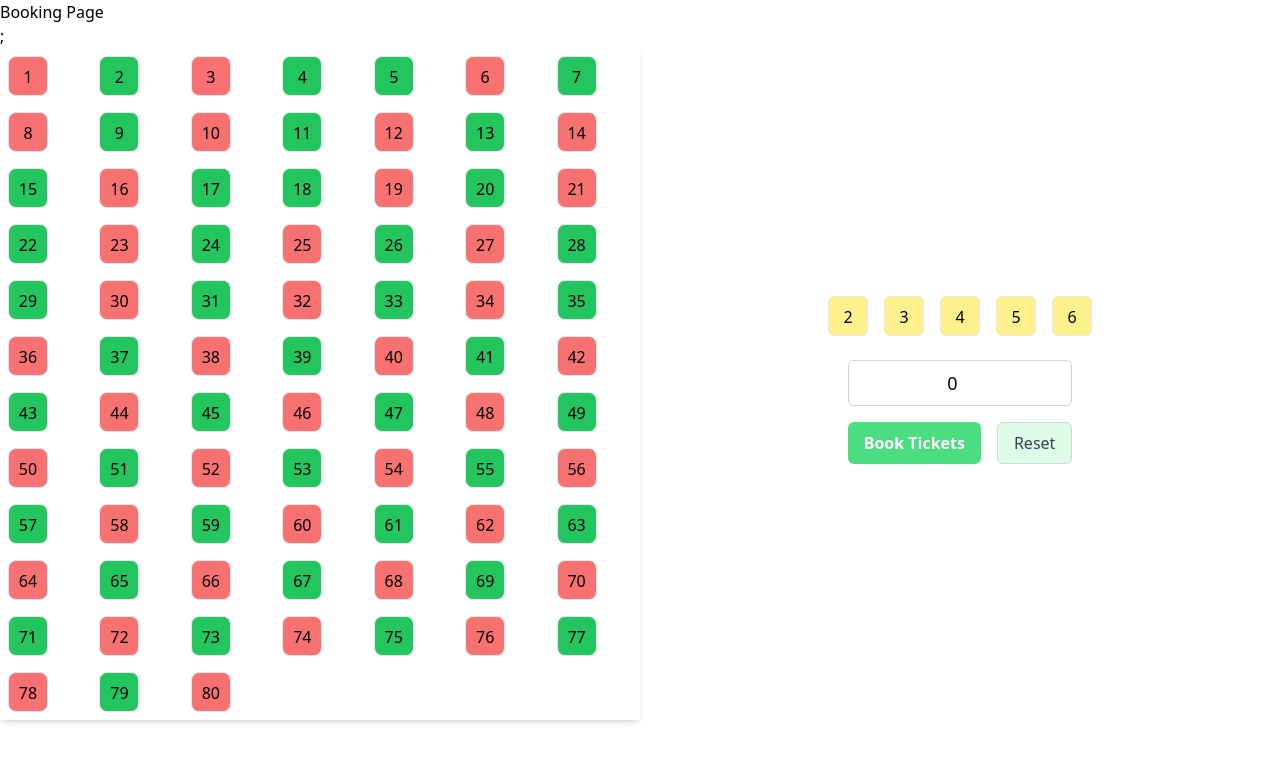
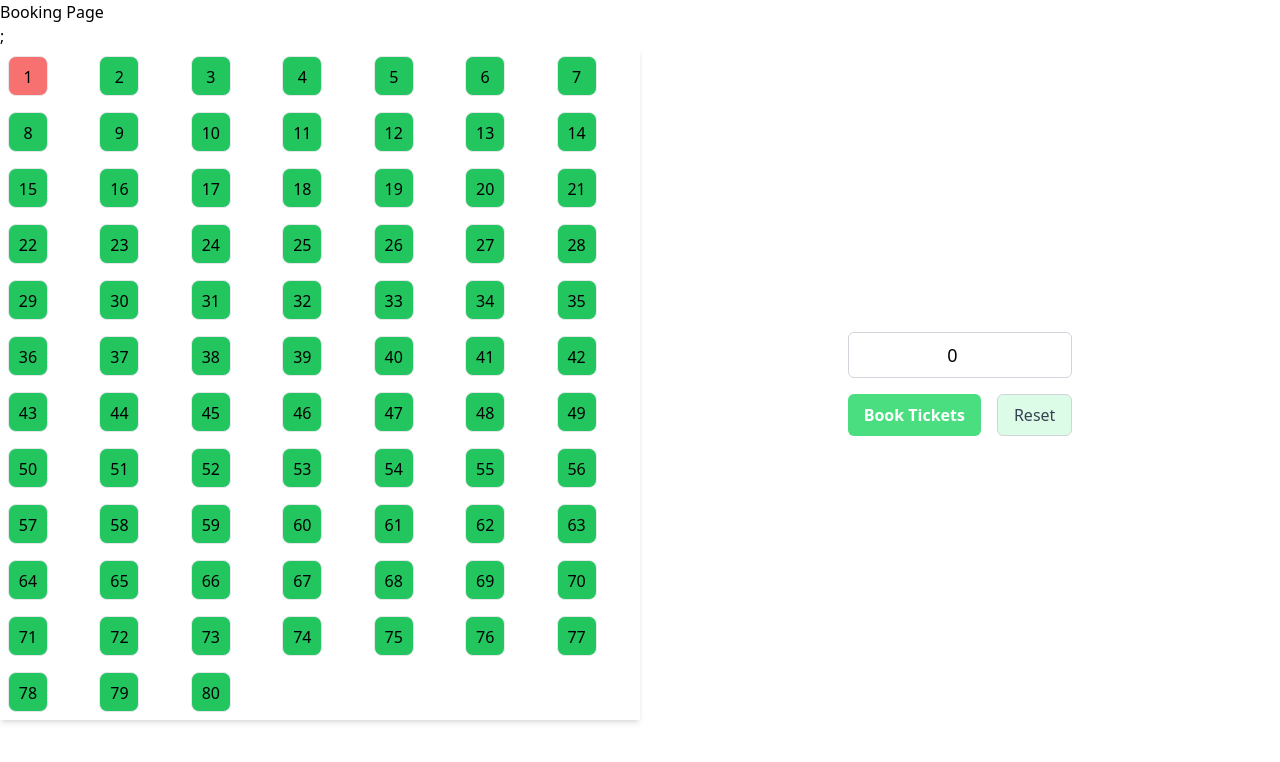
Before and after one commit to RakeshChoudhary29/TicketBookingAssignment, a React (Vite) app: page / in a window 1280 px wide. Shown: the top 762 px of the page. Built offline with nearby package versions, Linux system fonts and the light colour scheme.

Commit message:
assigning nearby seats using DFS traversal

```diff
--- a/src/components/BookingPage.tsx
+++ b/src/components/BookingPage.tsx
@@ -14,115 +14,243 @@ const BookingPage = () => {
       userId: "5f4dcc3b5aa765d61d8327deb882cf99",
     },
     { seatNumber: 2, isBooked: false, userId: null },
-    { seatNumber: 3, isBooked: true, userId: "60b8d6c9f1d2c45f5d2d4b8c" },
+    { seatNumber: 3, isBooked: false, userId: "60b8d6c9f1d2c45f5d2d4b8c" },
     { seatNumber: 4, isBooked: false, userId: null },
     { seatNumber: 5, isBooked: false, userId: null },
-    { seatNumber: 6, isBooked: true, userId: "60b8d6c9f1d2c45f5d2d4b8d" },
+    { seatNumber: 6, isBooked: false, userId: "60b8d6c9f1d2c45f5d2d4b8d" },
     { seatNumber: 7, isBooked: false, userId: null },
-    { seatNumber: 8, isBooked: true, userId: "60b8d6c9f1d2c45f5d2d4b8e" },
+    { seatNumber: 8, isBooked: false, userId: "60b8d6c9f1d2c45f5d2d4b8e" },
     { seatNumber: 9, isBooked: false, userId: null },
-    { seatNumber: 10, isBooked: true, userId: "60b8d6c9f1d2c45f5d2d4b8f" },
+    { seatNumber: 10, isBooked: false, userId: "60b8d6c9f1d2c45f5d2d4b8f" },
     { seatNumber: 11, isBooked: false, userId: null },
-    { seatNumber: 12, isBooked: true, userId: "60b8d6c9f1d2c45f5d2d4b90" },
+    { seatNumber: 12, isBooked: false, userId: "60b8d6c9f1d2c45f5d2d4b90" },
     { seatNumber: 13, isBooked: false, userId: null },
-    { seatNumber: 14, isBooked: true, userId: "60b8d6c9f1d2c45f5d2d4b91" },
+    { seatNumber: 14, isBooked: false, userId: "60b8d6c9f1d2c45f5d2d4b91" },
     { seatNumber: 15, isBooked: false, userId: null },
-    { seatNumber: 16, isBooked: true, userId: "60b8d6c9f1d2c45f5d2d4b92" },
+    { seatNumber: 16, isBooked: false, userId: "60b8d6c9f1d2c45f5d2d4b92" },
     { seatNumber: 17, isBooked: false, userId: null },
     { seatNumber: 18, isBooked: false, userId: null },
-    { seatNumber: 19, isBooked: true, userId: "60b8d6c9f1d2c45f5d2d4b93" },
+    { seatNumber: 19, isBooked: false, userId: "60b8d6c9f1d2c45f5d2d4b93" },
     { seatNumber: 20, isBooked: false, userId: null },
-    { seatNumber: 21, isBooked: true, userId: "60b8d6c9f1d2c45f5d2d4b94" },
+    { seatNumber: 21, isBooked: false, userId: "60b8d6c9f1d2c45f5d2d4b94" },
     { seatNumber: 22, isBooked: false, userId: null },
-    { seatNumber: 23, isBooked: true, userId: "60b8d6c9f1d2c45f5d2d4b95" },
+    { seatNumber: 23, isBooked: false, userId: "60b8d6c9f1d2c45f5d2d4b95" },
     { seatNumber: 24, isBooked: false, userId: null },
-    { seatNumber: 25, isBooked: true, userId: "60b8d6c9f1d2c45f5d2d4b96" },
+    { seatNumber: 25, isBooked: false, userId: "60b8d6c9f1d2c45f5d2d4b96" },
     { seatNumber: 26, isBooked: false, userId: null },
-    { seatNumber: 27, isBooked: true, userId: "60b8d6c9f1d2c45f5d2d4b97" },
+    { seatNumber: 27, isBooked: false, userId: "60b8d6c9f1d2c45f5d2d4b97" },
     { seatNumber: 28, isBooked: false, userId: null },
     { seatNumber: 29, isBooked: false, userId: null },
-    { seatNumber: 30, isBooked: true, userId: "60b8d6c9f1d2c45f5d2d4b98" },
+    { seatNumber: 30, isBooked: false, userId: "60b8d6c9f1d2c45f5d2d4b98" },
     { seatNumber: 31, isBooked: false, userId: null },
-    { seatNumber: 32, isBooked: true, userId: "60b8d6c9f1d2c45f5d2d4b99" },
+    { seatNumber: 32, isBooked: false, userId: "60b8d6c9f1d2c45f5d2d4b99" },
     { seatNumber: 33, isBooked: false, userId: null },
-    { seatNumber: 34, isBooked: true, userId: "60b8d6c9f1d2c45f5d2d4ba0" },
+    { seatNumber: 34, isBooked: false, userId: "60b8d6c9f1d2c45f5d2d4ba0" },
     { seatNumber: 35, isBooked: false, userId: null },
-    { seatNumber: 36, isBooked: true, userId: "60b8d6c9f1d2c45f5d2d4ba1" },
+    { seatNumber: 36, isBooked: false, userId: "60b8d6c9f1d2c45f5d2d4ba1" },
     { seatNumber: 37, isBooked: false, userId: null },
-    { seatNumber: 38, isBooked: true, userId: "60b8d6c9f1d2c45f5d2d4ba2" },
+    { seatNumber: 38, isBooked: false, userId: "60b8d6c9f1d2c45f5d2d4ba2" },
     { seatNumber: 39, isBooked: false, userId: null },
-    { seatNumber: 40, isBooked: true, userId: "60b8d6c9f1d2c45f5d2d4ba3" },
+    { seatNumber: 40, isBooked: false, userId: "60b8d6c9f1d2c45f5d2d4ba3" },
     { seatNumber: 41, isBooked: false, userId: null },
-    { seatNumber: 42, isBooked: true, userId: "60b8d6c9f1d2c45f5d2d4ba4" },
+    { seatNumber: 42, isBooked: false, userId: "60b8d6c9f1d2c45f5d2d4ba4" },
     { seatNumber: 43, isBooked: false, userId: null },
-    { seatNumber: 44, isBooked: true, userId: "60b8d6c9f1d2c45f5d2d4ba5" },
+    { seatNumber: 44, isBooked: false, userId: "60b8d6c9f1d2c45f5d2d4ba5" },
     { seatNumber: 45, isBooked: false, userId: null },
-    { seatNumber: 46, isBooked: true, userId: "60b8d6c9f1d2c45f5d2d4ba6" },
+    { seatNumber: 46, isBooked: false, userId: "60b8d6c9f1d2c45f5d2d4ba6" },
     { seatNumber: 47, isBooked: false, userId: null },
-    { seatNumber: 48, isBooked: true, userId: "60b8d6c9f1d2c45f5d2d4ba7" },
+    { seatNumber: 48, isBooked: false, userId: "60b8d6c9f1d2c45f5d2d4ba7" },
     { seatNumber: 49, isBooked: false, userId: null },
-    { seatNumber: 50, isBooked: true, userId: "60b8d6c9f1d2c45f5d2d4ba8" },
+    { seatNumber: 50, isBooked: false, userId: "60b8d6c9f1d2c45f5d2d4ba8" },
     { seatNumber: 51, isBooked: false, userId: null },
-    { seatNumber: 52, isBooked: true, userId: "60b8d6c9f1d2c45f5d2d4ba9" },
+    { seatNumber: 52, isBooked: false, userId: "60b8d6c9f1d2c45f5d2d4ba9" },
     { seatNumber: 53, isBooked: false, userId: null },
-    { seatNumber: 54, isBooked: true, userId: "60b8d6c9f1d2c45f5d2d4baa" },
+    { seatNumber: 54, isBooked: false, userId: "60b8d6c9f1d2c45f5d2d4baa" },
     { seatNumber: 55, isBooked: false, userId: null },
-    { seatNumber: 56, isBooked: true, userId: "60b8d6c9f1d2c45f5d2d4bab" },
+    { seatNumber: 56, isBooked: false, userId: "60b8d6c9f1d2c45f5d2d4bab" },
     { seatNumber: 57, isBooked: false, userId: null },
-    { seatNumber: 58, isBooked: true, userId: "60b8d6c9f1d2c45f5d2d4bac" },
+    { seatNumber: 58, isBooked: false, userId: "60b8d6c9f1d2c45f5d2d4bac" },
     { seatNumber: 59, isBooked: false, userId: null },
-    { seatNumber: 60, isBooked: true, userId: "60b8d6c9f1d2c45f5d2d4bad" },
+    { seatNumber: 60, isBooked: false, userId: "60b8d6c9f1d2c45f5d2d4bad" },
     { seatNumber: 61, isBooked: false, userId: null },
-    { seatNumber: 62, isBooked: true, userId: "60b8d6c9f1d2c45f5d2d4bae" },
+    { seatNumber: 62, isBooked: false, userId: "60b8d6c9f1d2c45f5d2d4bae" },
     { seatNumber: 63, isBooked: false, userId: null },
-    { seatNumber: 64, isBooked: true, userId: "60b8d6c9f1d2c45f5d2d4baf" },
+    { seatNumber: 64, isBooked: false, userId: "60b8d6c9f1d2c45f5d2d4baf" },
     { seatNumber: 65, isBooked: false, userId: null },
-    { seatNumber: 66, isBooked: true, userId: "60b8d6c9f1d2c45f5d2d4bb0" },
+    { seatNumber: 66, isBooked: false, userId: "60b8d6c9f1d2c45f5d2d4bb0" },
     { seatNumber: 67, isBooked: false, userId: null },
-    { seatNumber: 68, isBooked: true, userId: "60b8d6c9f1d2c45f5d2d4bb1" },
+    { seatNumber: 68, isBooked: false, userId: "60b8d6c9f1d2c45f5d2d4bb1" },
     { seatNumber: 69, isBooked: false, userId: null },
-    { seatNumber: 70, isBooked: true, userId: "60b8d6c9f1d2c45f5d2d4bb2" },
+    { seatNumber: 70, isBooked: false, userId: "60b8d6c9f1d2c45f5d2d4bb2" },
     { seatNumber: 71, isBooked: false, userId: null },
-    { seatNumber: 72, isBooked: true, userId: "60b8d6c9f1d2c45f5d2d4bb3" },
+    { seatNumber: 72, isBooked: false, userId: "60b8d6c9f1d2c45f5d2d4bb3" },
     { seatNumber: 73, isBooked: false, userId: null },
-    { seatNumber: 74, isBooked: true, userId: "60b8d6c9f1d2c45f5d2d4bb4" },
+    { seatNumber: 74, isBooked: false, userId: "60b8d6c9f1d2c45f5d2d4bb4" },
     { seatNumber: 75, isBooked: false, userId: null },
-    { seatNumber: 76, isBooked: true, userId: "60b8d6c9f1d2c45f5d2d4bb5" },
+    { seatNumber: 76, isBooked: false, userId: "60b8d6c9f1d2c45f5d2d4bb5" },
     { seatNumber: 77, isBooked: false, userId: null },
-    { seatNumber: 78, isBooked: true, userId: "60b8d6c9f1d2c45f5d2d4bb6" },
+    { seatNumber: 78, isBooked: false, userId: "60b8d6c9f1d2c45f5d2d4bb6" },
     { seatNumber: 79, isBooked: false, userId: null },
-    { seatNumber: 80, isBooked: true, userId: "60b8d6c9f1d2c45f5d2d4bb7" },
+    { seatNumber: 80, isBooked: false, userId: "60b8d6c9f1d2c45f5d2d4bb7" },
   ]);
-  const [currentBooked, setCurrentBooked] = useState<number[]>([2, 3, 4, 5, 6]);
+
+  const [currentBooked, setCurrentBooked] = useState<number[]>([]);
   const [inputValue, setInputValue] = useState<number>(0);
 
-  const assignNearestTickets = (ticketCount: number) => {
-    // check if available in one line
-    for (let i = 0; i < bookingData.length; i++) {
-      if (bookingData[i].isBooked == false) {
-        let j = 1;
-        for (; j < ticketCount; j++) {
-          if (bookingData[j].isBooked == false) break;
-        }
-        console.log({ i, j, ticketCount });
+  // make 2D array of the seats
+  // make 11*8 2D array
+  // 0=> AvailableSeats
+  // 1=>bookedSeats
 
-        if (j == ticketCount) {
-          setCurrentBooked(
-            [...Array(ticketCount).keys()].map((index) => i + index)
-          );
-          return;
+  let seatsGrid: number[][] = Array.from({ length: 12 }, () =>
+    Array(7).fill(1)
+  );
+
+  for (let i = 0; i < bookingData.length; i++) {
+    let row: number = Math.floor(i / 7);
+    let col: number = i % 7;
+    // console.log({ row, col });
+
+    seatsGrid[row][col] = bookingData[i].isBooked ? 1 : 0;
+  }
+
+  const assignSeatsInRow = (seatsGrid: number[][], ticketCount: number) => {
+    setCurrentBooked([]);
+
+    for (let i = 0; i < seatsGrid.length; i++) {
+      let row = seatsGrid[i];
+      // if consecutive ticketCount is available in the row
+      let count = 0;
+      for (let j = 0; j < row.length; j++) {
+        if (row[j] == 1) {
+          count = 0;
+        } else count++;
+
+        // found tickcount seats in a row
+        if (count == ticketCount) {
+          //  [ x,    j-1,j]  [j-ticketCount+1,....,j];
+          const seatsArr = Array.from({ length: ticketCount }, (_, index) => {
+            return i * 7 + (j - index) + 1; // Adjust seat index calculation
+          });
+          return seatsArr.reverse();
         }
       }
     }
+
+    return [];
+  };
+
+  const directions = [
+    [0, -1],
+    [0, 1],
+    [-1, 0],
+    [1, 0],
+  ];
+
+  const DFS = (
+    seatsGrid: number[][],
+    visited: boolean[][],
+    elements: number[],
+    i: number,
+    j: number
+  ) => {
+    let m = seatsGrid.length;
+    let n = seatsGrid[0].length;
+
+    if (
+      i < 0 ||
+      i >= m ||
+      j < 0 ||
+      j >= n ||
+      visited[i][j] ||
+      seatsGrid[i][j] == 1
+    )
+      return;
+
+    elements.push(i * 7 + j + 1);
+    visited[i][j] = true;
+
+    for (let dir of directions) {
+      DFS(seatsGrid, visited, elements, i + dir[0], j + dir[1]);
+    }
+  };
+
+  const assignNearestTickets = (seatsGrid: number[][], ticketCount: number) => {
+    // use DFS to find the connected clusters
+    // and then assign seats
+
+    let m = seatsGrid.length;
+    let n = seatsGrid[0].length;
+    const visited: boolean[][] = Array.from({ length: m }, () =>
+      Array(n).fill(false)
+    );
+
+    let clusterArr: number[][] = [];
+
+    for (let i = 0; i < m; i++) {
+      for (let j = 0; j < m; j++) {
+        if (visited[i][j] || seatsGrid[i][j] == 1) continue;
+
+        const elements: number[] = [];
+        DFS(seatsGrid, visited, elements, i, j);
+        if (elements && elements.length) clusterArr.push(elements);
+
+        // if any cluster is of the size greater then  ticketCount send that cluster
+        if (elements.length >= ticketCount)
+          return elements.slice(0, ticketCount);
+      }
+    }
+
+    // require multiple cluster to make ticketCount seats
+
+    clusterArr.sort((a: any, b: any) => a.length - b.length);
+
+    let bookSeats = [];
+
+    for (let cluster of clusterArr) {
+      let remainingSeats: number = ticketCount - bookSeats.length;
+
+      if (remainingSeats > cluster.length) {
+        // add all the elements into the bookSeats
+        bookSeats.push(...cluster);
+      } else {
+        bookSeats.push(...cluster.slice(0, remainingSeats));
+        break;
+      }
+    }
+
+    if (bookSeats.length == ticketCount) return bookSeats;
+
+    return [];
   };
 
   const bookTickets = () => {
     const ticketCount = inputValue;
 
-    console.log({ ticketCount });
+    let currBooked = assignSeatsInRow(seatsGrid, ticketCount);
 
-    // find nearest ticketCount
-    assignNearestTickets(ticketCount);
+    if (!currBooked || currBooked.length == 0) {
+      // no seats available in one row find other seats
+      currBooked = assignNearestTickets(seatsGrid, ticketCount);
+      console.log("from cluster", currBooked);
+    }
+
+    const updatedData = bookingData.map((seat: Seat) => {
+      if (currBooked.find((value) => value == seat.seatNumber))
+        return { ...seat, isBooked: true, userId: "meriId" };
+      return seat;
+    });
+    setCurrentBooked(currBooked);
+    setBookingData(updatedData);
+  };
+
+  const cancelBookedTickets = () => {
+    const updatedData = bookingData.map((seat: Seat) => ({
+      ...seat,
+      isBooked: false,
+    }));
+
+    setBookingData(updatedData);
   };
 
   return (
@@ -165,7 +293,7 @@ const BookingPage = () => {
                 min={0}
                 max={7}
                 value={inputValue}
-                onChange={(e: any) => setInputValue(e.target.value)}
+                onChange={(e: any) => setInputValue(parseInt(e.target.value))}
                 className="w-56 px-4 py-2 border border-gray-300 rounded-md focus:outline-none focus:ring-2 focus:ring-blue-500 focus:border-transparent text-center text-lg"
               />
 
@@ -176,7 +304,10 @@ const BookingPage = () => {
                 >
                   Book Tickets
                 </button>
-                <button className="px-4 py-2 bg-green-100 text-gray-700 border border-gray-300 rounded-md hover:bg-green-200 transition duration-300">
+                <button
+                  className="px-4 py-2 bg-green-100 text-gray-700 border border-gray-300 rounded-md hover:bg-green-200 transition duration-300"
+                  onClick={cancelBookedTickets}
+                >
                   Reset
                 </button>
               </div>
```
